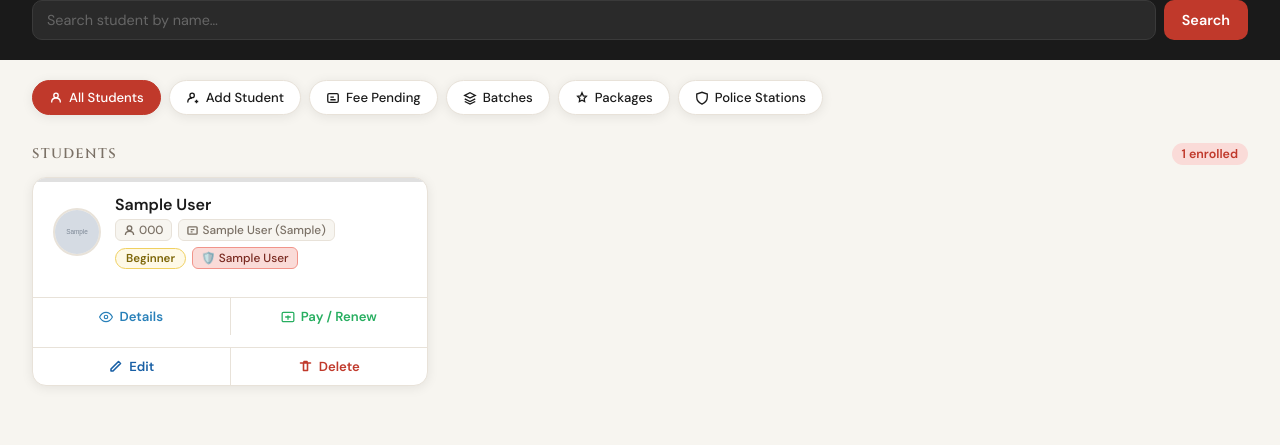
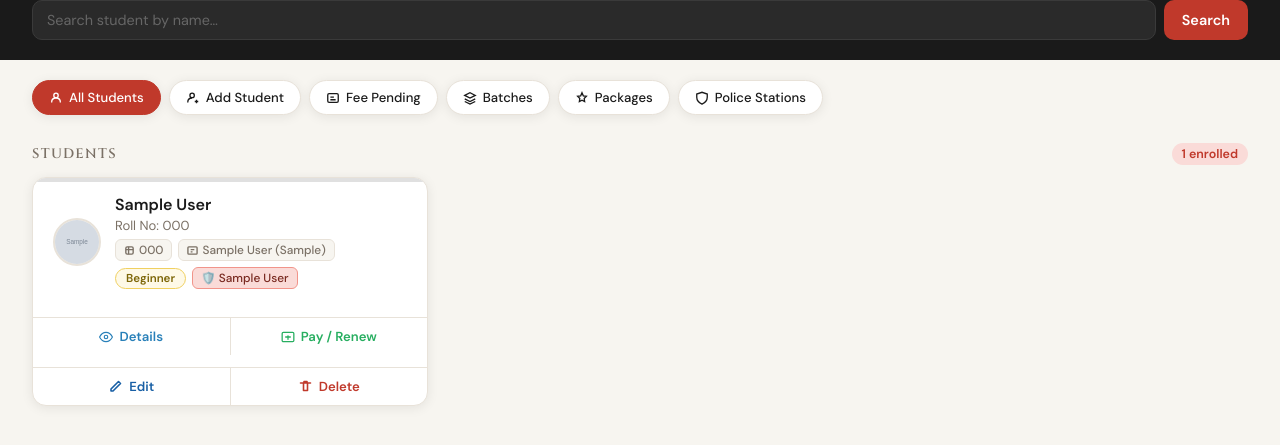
Before and after one commit to shahabasn/itd-martial-arts-academy, a Django app: template students/templates/students/home.html in a window 1280 px wide. Shown: the part 60-505 px from the top of the page. Run offline with Django 5.2, Linux system fonts and the light colour scheme; the template is opened without the code that fills it: values that come from a table or form of the project are taken from there, others are empty; tables that the repository leaves empty hold one stand-in row (values such as "Sample post"); grey boxes marked "Sample" are stand-in pictures.

Commit message:
Fix 500 error on student views and add roll number option

```diff
--- a/students/admin.py
+++ b/students/admin.py
@@ -68,6 +68,7 @@ class FeePackageAdmin(admin.ModelAdmin):
 class StudentAdmin(admin.ModelAdmin):
     list_display = (
         'id',
+        'roll_number',
         'name',
         'parent_name',
         'parent_whatsapp',
@@ -88,6 +89,7 @@ class StudentAdmin(admin.ModelAdmin):
 
     search_fields = (
         'name',
+        'roll_number',
         'parent_name',
         'parent_whatsapp',
         'phone',
--- a/students/models.py
+++ b/students/models.py
@@ -58,6 +58,7 @@ class Student(models.Model):
     ]
 
     name = models.CharField(max_length=100)
+    roll_number = models.CharField(max_length=50, blank=True, null=True)
     age = models.IntegerField()
     parent_name = models.CharField(max_length=100, blank=True, null=True)
     parent_whatsapp = models.CharField(max_length=15, blank=True, null=True)
--- a/students/templates/students/batch_details.html
+++ b/students/templates/students/batch_details.html
@@ -188,6 +188,11 @@ href="/static/manifest.json">
                             {{ student.name }}
 
                         </div>
+                        {% if student.roll_number %}
+                            <div class="roll-number" style="font-size: 14px; color: #666; margin-top: 2px;">
+                                Roll No: {{ student.roll_number }}
+                            </div>
+                        {% endif %}
 
                         <div class="belt">
 
--- a/students/templates/students/fee_pending.html
+++ b/students/templates/students/fee_pending.html
@@ -460,6 +460,9 @@ href="/static/manifest.json">
 
           <div class="card-info">
             <p class="name">{{ student.name }}</p>
+            {% if student.roll_number %}
+              <p class="roll-number" style="font-size: 0.82rem; color: var(--text-muted); margin-top: -2px; margin-bottom: 5px;">Roll No: {{ student.roll_number }}</p>
+            {% endif %}
             <div class="card-meta">
 
               <span class="meta-chip">
--- a/students/templates/students/home.html
+++ b/students/templates/students/home.html
@@ -546,9 +546,15 @@ style="display:inline;">
 
           <div class="card-info">
             <p class="name">{{ student.name }}</p>
+            {% if student.roll_number %}
+              <p class="roll-number" style="font-size: 0.82rem; color: var(--text-muted); margin-top: -2px; margin-bottom: 5px;">Roll No: {{ student.roll_number }}</p>
+            {% endif %}
             <div class="card-meta">
               <span class="meta-chip">
-                <svg viewBox="0 0 12 12" fill="none" stroke="currentColor" stroke-width="1.5"><path d="M6 1a2.5 2.5 0 100 5 2.5 2.5 0 000-5zM1.5 11c0-2.5 2-4 4.5-4s4.5 1.5 4.5 4"/></svg>
+                <svg viewBox="0 0 12 12" fill="none" stroke="currentColor" stroke-width="1.5">
+                  <path d="M2 3.5c0-.83.67-1.5 1.5-1.5h5C9.33 2 10 2.67 10 3.5v5c0 .83-.67 1.5-1.5 1.5h-5C2.67 10 2 9.33 2 8.5v-5z"/>
+                  <path d="M2 5h8M5 2v8"/>
+                </svg>
                 {{ student.phone }}
               </span>
               {% if student.parent_name %}
--- a/students/templates/students/student_details.html
+++ b/students/templates/students/student_details.html
@@ -457,6 +457,9 @@
 
         <div class="profile-info">
           <h2 class="student-name">{{ student.name }}</h2>
+          {% if student.roll_number %}
+            <p style="font-size: 0.95rem; color: var(--text-muted); margin-top: -4px; margin-bottom: 8px;">Roll No: {{ student.roll_number }}</p>
+          {% endif %}
           <span class="belt-badge">{{ student.belt }}</span>
           <span class="status-badge status-{{ status }}">{{ status }}</span>
 
```
Also changed, not shown: students/templates/students/students.html (+5 -2 lines), students/migrations/0006_student_roll_number.py (added).
